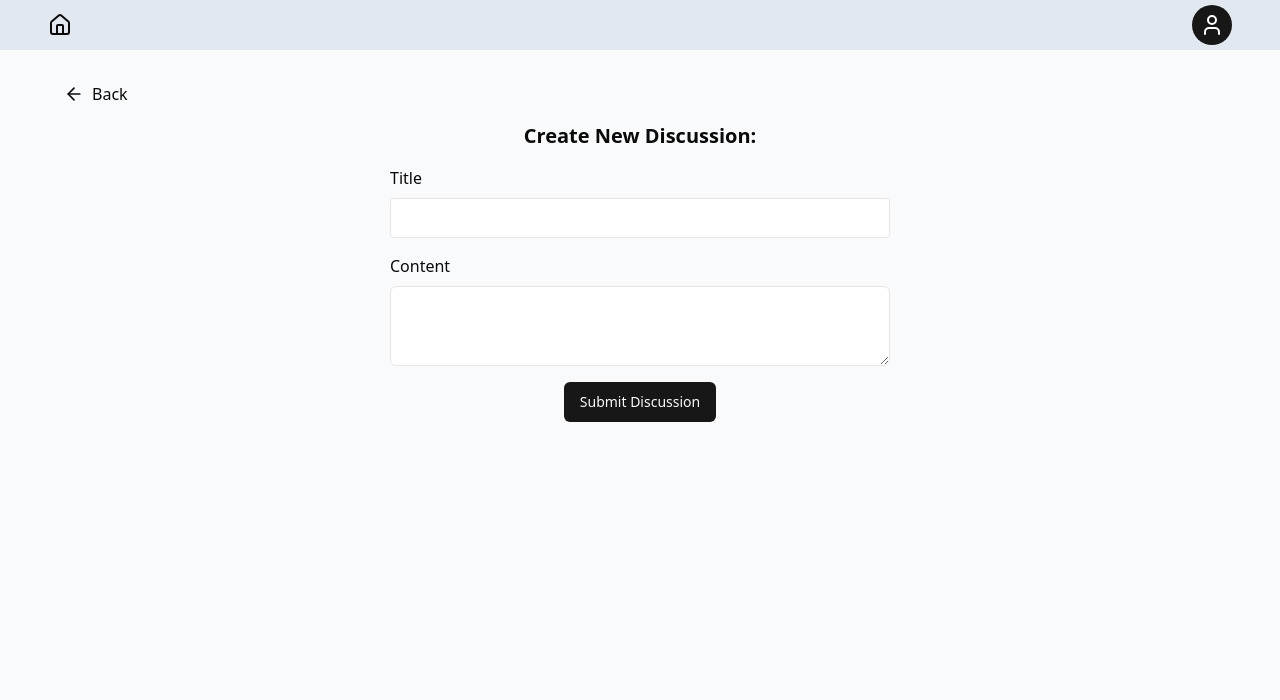
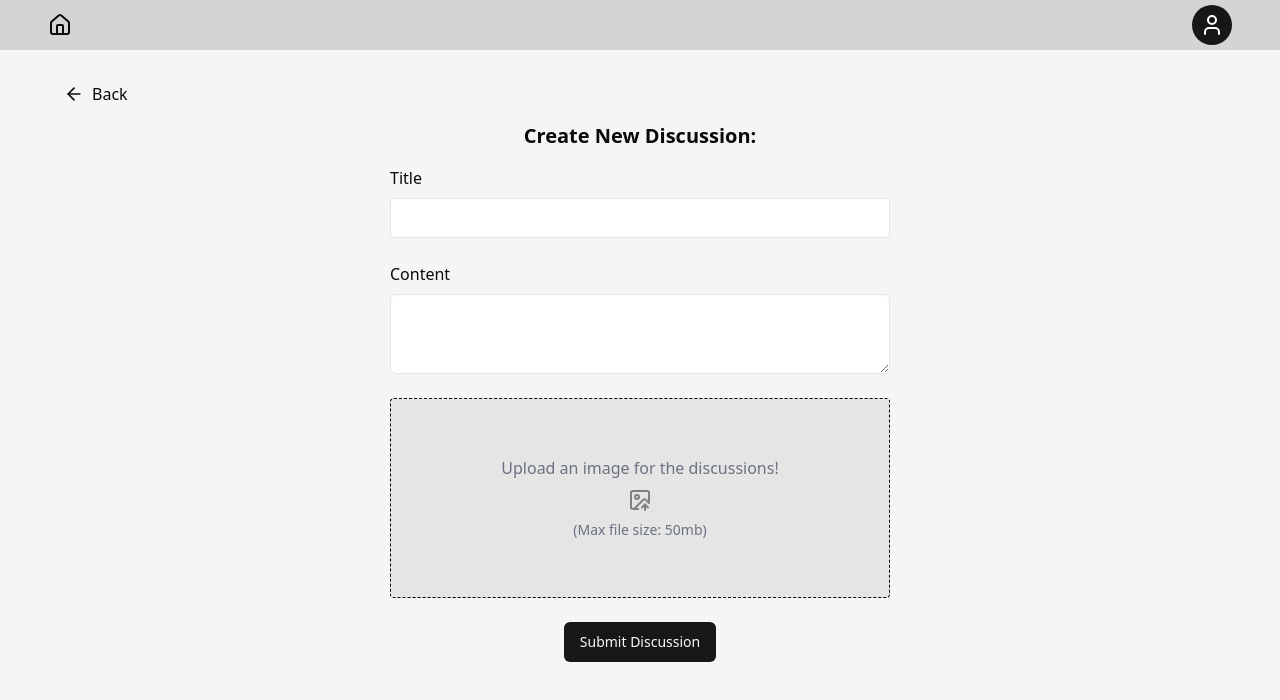
Before and after one commit to nagyb3/thesis-frontend, a React (Vite) app: page /topic/1/create-discussion in a window 1280 px wide. Shown: the top 700 px of the page. Built offline with nearby package versions, Linux system fonts and the light colour scheme; no server answers.

Commit message:
Add file upload functionality for create discussion screen
also: change background color to use tailwind "gray" color instead of "slate"

```diff
--- a/src/api-client/modules/discussionApiClient.ts
+++ b/src/api-client/modules/discussionApiClient.ts
@@ -5,10 +5,12 @@ export const createDiscussion = async ({
   title,
   content,
   topicId,
+  image,
 }: {
   title: string;
   content: string;
   topicId: string;
+  image?: string;
 }) => {
   return await apiClient.post<DiscussionType>(
     `/topics/${topicId}/discussions`,
@@ -16,6 +18,7 @@ export const createDiscussion = async ({
       title,
       content,
       topicId,
+      image,
     }
   );
 };
--- a/src/components/Navbar.tsx
+++ b/src/components/Navbar.tsx
@@ -20,7 +20,7 @@ export default function Navbar() {
   const { profile } = useAuthContext();
 
   return (
-    <div className="bg-slate-200 h-[50px] px-12 flex justify-between items-center">
+    <div className="bg-neutral-300 h-[50px] px-12 flex justify-between items-center">
       {!isCurrentPathAuthRoute && (
         <>
           <a href="/" className="cursor-pointer">
--- a/src/components/views/CreateDiscussion.tsx
+++ b/src/components/views/CreateDiscussion.tsx
@@ -5,19 +5,38 @@ import { useState } from "react";
 import { Button } from "../ui/button";
 import { useParams } from "react-router-dom";
 import { createDiscussion } from "@/api-client/modules/discussionApiClient";
-import { ArrowLeft } from "lucide-react";
+import { ArrowLeft, ImageUp, Trash2 } from "lucide-react";
 
 export default function CreateDiscussion() {
   const [title, setTitle] = useState("");
   const [content, setContent] = useState("");
 
+  const [file, setFile] = useState<File | undefined>(undefined);
+
   const { topicId } = useParams();
 
+  const fileToBase64 = (file: File): Promise<string> => {
+    return new Promise((resolve, reject) => {
+      const reader = new FileReader();
+      reader.onloadend = () => {
+        const result = reader.result as string;
+        resolve(result);
+      };
+      reader.onerror = (error) => {
+        reject(error);
+      };
+      reader.readAsDataURL(file);
+    });
+  };
+
   const handleCreate = async () => {
+    const base64Image = file ? await fileToBase64(file) : undefined;
+
     const result = await createDiscussion({
       title,
       content,
       topicId: topicId ?? "",
+      image: base64Image,
     });
 
     if (result.status === 201) {
@@ -26,8 +45,37 @@ export default function CreateDiscussion() {
     }
   };
 
+  const handleUploadClick = () => {
+    const fileUploadInput = document.getElementById("file-upload");
+    fileUploadInput?.click();
+  };
+
+  const handleInputChange = (e: React.ChangeEvent<HTMLInputElement>) => {
+    if (e.target.files && e.target.files.length > 0) {
+      setFile(e.target.files[0]);
+    }
+  };
+
+  const handleDrop = (event: React.DragEvent<HTMLDivElement>) => {
+    console.log("handle drop fired");
+    event.preventDefault();
+    event.stopPropagation();
+    const droppedFiles = event.dataTransfer.files;
+    if (droppedFiles.length > 0) {
+      const firstDroppedFile = Array.from(droppedFiles)[0];
+
+      const validImageTypes = ["image/png", "image/jpeg", "image/jpg"];
+
+      if (!validImageTypes.includes(firstDroppedFile.type)) {
+        alert("Invalid file type. Please upload a PNG, JPEG or JPG file.");
+      } else {
+        setFile(firstDroppedFile);
+      }
+    }
+  };
+
   return (
-    <div className="h-[calc(100vh-50px)] bg-slate-50 flex flex-col items-center gap-y-4 py-8">
+    <div className="min-h-[calc(100vh-50px)] bg-neutral-100 flex flex-col items-center gap-y-4 py-8">
       <a href={"/topic/" + topicId} className="self-start ml-16">
         <div className="flex gap-x-2 items-center hover:underline">
           <ArrowLeft size={20} />
@@ -35,7 +83,7 @@ export default function CreateDiscussion() {
         </div>
       </a>
       <p className="font-semibold text-xl">Create New Discussion:</p>
-      <div className="flex flex-col items-center w-[500px] gap-y-4">
+      <div className="flex flex-col items-center w-[500px] gap-y-6">
         <div className="flex flex-col gap-y-2 w-full">
           <Label htmlFor="title">Title</Label>
           <Input
@@ -54,7 +102,42 @@ export default function CreateDiscussion() {
             id="content"
           />
         </div>
-        <Button onClick={() => handleCreate()}>Submit Discussion</Button>
+        {file ? (
+          <div className="relative">
+            <img src={URL.createObjectURL(file)} alt="" />
+            <Button
+              variant="destructive"
+              className="rounded-full absolute right-[-10px] top-[-10px] p-2"
+              onClick={() => setFile(undefined)}
+            >
+              <Trash2 />
+            </Button>
+          </div>
+        ) : (
+          <div
+            onDrop={(e) => handleDrop(e)}
+            onDragOver={(e) => e.preventDefault()}
+            onClick={() => handleUploadClick()}
+            className="cursor-pointer bg-neutral-200 h-[200px] w-full rounded border border-dashed border-black flex justify-center items-center"
+          >
+            <div className="flex flex-col gap-y-2 items-center">
+              <p className="text-gray-500 text-base">
+                Upload an image for the discussions!
+              </p>
+              <ImageUp color="gray" />
+              <p className="text-gray-500 text-sm">(Max file size: 50mb)</p>
+            </div>
+            <input
+              onChange={(e) => handleInputChange(e)}
+              type="file"
+              className="hidden"
+              id="file-upload"
+            />
+          </div>
+        )}
+        <Button onChange={() => {}} onClick={() => handleCreate()}>
+          Submit Discussion
+        </Button>
       </div>
     </div>
   );
--- a/src/components/views/Discussion.tsx
+++ b/src/components/views/Discussion.tsx
@@ -77,7 +77,7 @@ export default function Discussion() {
     discussion?.author?.id === profile?.id;
 
   return (
-    <div className="min-h-[calc(100vh-50px)] bg-slate-50 flex flex-col items-center py-8 gap-y-4">
+    <div className="min-h-[calc(100vh-50px)] bg-neutral-50 flex flex-col items-center py-8 gap-y-4">
       <a href={"/topic/" + topicId} className="self-start ml-16">
         <div className="flex gap-x-2 items-center hover:underline">
           <ArrowLeft size={20} />
@@ -128,6 +128,15 @@ export default function Discussion() {
           </a>
         </p>
         <p>{discussion?.content}</p>
+        {discussion?.image && (
+          <div className="flex justify-center">
+            <img
+              src={discussion.image}
+              className="max-h-[300px] max-w-full self-center"
+              alt="image for the discussion"
+            />
+          </div>
+        )}
       </Card>
       <Card className="py-4 px-8 w-[900px] flex flex-col gap-y-4">
         <form
--- a/src/components/views/Home.tsx
+++ b/src/components/views/Home.tsx
@@ -30,7 +30,7 @@ export default function Home() {
   };
 
   return (
-    <div className="min-h-[calc(100vh-50px)] bg-slate-50 flex flex-col items-center pb-8 px-8">
+    <div className="min-h-[calc(100vh-50px)] bg-neutral-50 flex flex-col items-center pb-8 px-8">
       <div className="flex flex-col max-w-[1100px] w-full">
         <div className="flex flex-col gap-y-2 m-8">
           <p className="text-4xl font-bold">Topics</p>
--- a/src/components/views/Login.tsx
+++ b/src/components/views/Login.tsx
@@ -26,7 +26,7 @@ export default function Login() {
   };
 
   return (
-    <div className="bg-slate-50 flex justify-center items-center h-[calc(100vh-50px)] px-4">
+    <div className="bg-neutral-50 flex justify-center items-center h-[calc(100vh-50px)] px-4">
       <form
         onSubmit={(e) => handleSubmit(e)}
         className="flex flex-col gap-y-4 items-center bg-white border border-slate-200 rounded px-4 py-8 min-w-[500px] h-fit"
--- a/src/components/views/Register.tsx
+++ b/src/components/views/Register.tsx
@@ -31,7 +31,7 @@ export default function Register() {
   };
 
   return (
-    <div className="bg-slate-50 flex justify-center items-center h-[calc(100vh-50px)] px-4">
+    <div className="bg-neutral-50 flex justify-center items-center h-[calc(100vh-50px)] px-4">
       <form
         onSubmit={(e) => handleSubmit(e)}
         className="flex flex-col gap-y-4 items-center bg-white border border-slate-200 rounded px-4 py-8 min-w-[500px] h-fit"
--- a/src/components/views/Topic.tsx
+++ b/src/components/views/Topic.tsx
@@ -50,7 +50,7 @@ export default function Topic() {
   );
 
   return (
-    <div className="h-[calc(100vh-50px)] bg-slate-50">
+    <div className="h-[calc(100vh-50px)] bg-neutral-50">
       {topic && (
         <div className="flex flex-col items-center">
           <TopicHeader
--- a/src/components/views/UserProfile.tsx
+++ b/src/components/views/UserProfile.tsx
@@ -44,7 +44,7 @@ export default function UserProfile() {
   }, [userId]);
 
   return (
-    <div className="flex flex-col gap-y-2 bg-slate-50 items-center min-h-[calc(100vh-50px)] p-8">
+    <div className="flex flex-col gap-y-2 bg-neutral-50 items-center min-h-[calc(100vh-50px)] p-8">
       <Card className="w-[900px] px-8 py-8 flex flex-col gap-y-2">
         <div className="flex gap-x-4 items-end">
           <div className="bg-primary p-2 rounded-full w-fit h-fit">
--- a/src/components/views/YourProfile.tsx
+++ b/src/components/views/YourProfile.tsx
@@ -31,7 +31,7 @@ export default function MyProfile() {
   }, [profile?.id]);
 
   return (
-    <div className="flex flex-col gap-y-2 bg-slate-50 items-center min-h-[calc(100vh-50px)] p-8">
+    <div className="flex flex-col gap-y-2 bg-gray-100 items-center min-h-[calc(100vh-50px)] p-8">
       <Card className="w-[900px] px-8 py-8 flex flex-col gap-y-2">
         <div className="flex gap-x-4 items-end">
           <div className="bg-primary p-2 rounded-full w-fit h-fit">
--- a/src/types/DiscussionType.ts
+++ b/src/types/DiscussionType.ts
@@ -12,4 +12,5 @@ export type DiscussionType = {
   topic: TopicType;
   comments: CommentType[];
   discussionFeedback: DiscussionFeedbackType[];
+  image?: string;
 };
```
Also changed, not shown: src/components/topic/tabs/DiscussionsTab.tsx (+11 -2 lines).
